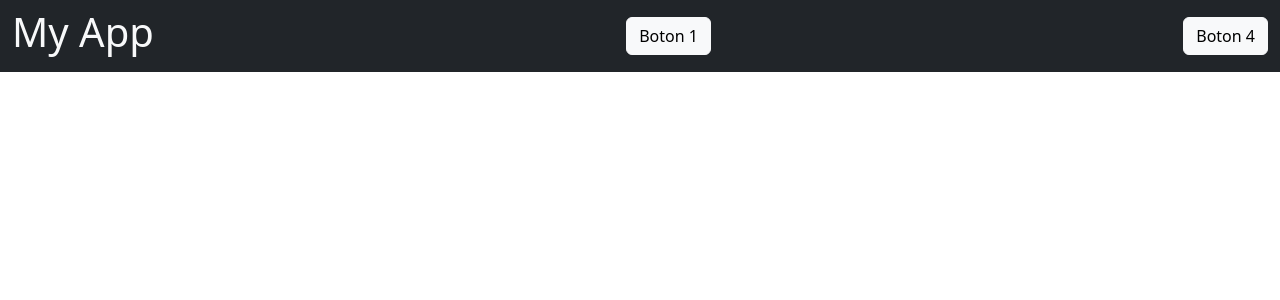
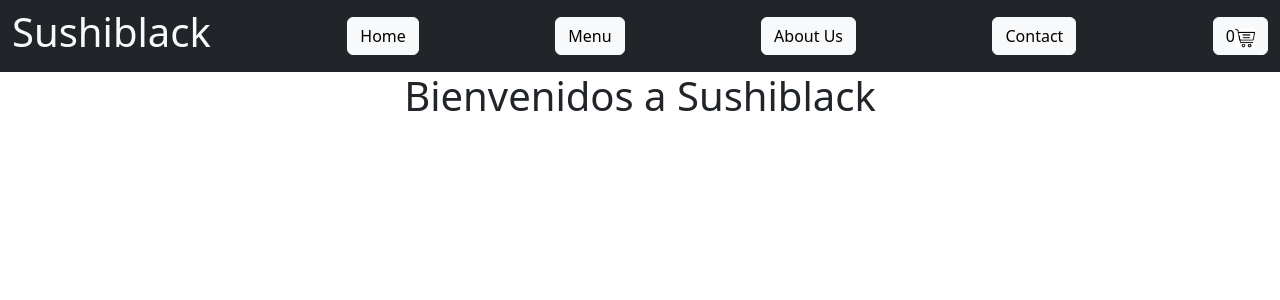
Before and after one commit to agustinazineira/React.Js, a React (Create React App) app: page / in a window 1280 px wide. Shown: the top 300 px of the page. Built offline with nearby package versions, Linux system fonts and the light colour scheme.

Commit message:
Primera entrega

```diff
--- a/src/App.js
+++ b/src/App.js
@@ -1,12 +1,17 @@
+
 import logo from './logo.svg';
 import './App.css';
 import Navbar from './Components/Navbar/Navbar';
+import ItemListContainer from './Components/ItemListContainer/ItemListContainer';
+
 
 function App() {
   return (
     <div className="App">
-      <Navbar/>
+      <Navbar />
+      <ItemListContainer greeting='Bienvenidos a Sushiblack'/>
     </div>
+
   );
 }
 
--- /dev/null
+++ b/src/Components/Button/Button.js
@@ -0,0 +1,5 @@
+const Button = (props) => {
+    return <button className='btn btn-light'>{props.children} </button>
+}
+
+export default Button
--- /dev/null
+++ b/src/Components/CartWidget/CartWidget.css
@@ -0,0 +1,3 @@
+.imageCart{
+    width: 20px;
+  }
--- /dev/null
+++ b/src/Components/CartWidget/CartWidget.js
@@ -0,0 +1,12 @@
+import './CartWidget.css'
+
+const CartWidget = (props) => {
+    return (
+        <button className='btn btn-light'>
+            {props.children}
+            <img src={'./images/cart.png'} className= 'imageCart'/>
+        </button>
+    )
+}
+
+export default CartWidget
--- /dev/null
+++ b/src/Components/ItemListContainer/ItemListContainer.js
@@ -0,0 +1,5 @@
+const ItemListContainer = (props) => {
+    return <h1>{props.greeting} </h1>
+}
+
+export default ItemListContainer
--- a/src/Components/Navbar/Navbar.js
+++ b/src/Components/Navbar/Navbar.js
@@ -1,13 +1,17 @@
 import './Navbar.css'
+import Button from '../Button/Button'
+import CartWidget from '../CartWidget/CartWidget'
 
-const Navbar = () => {
+const Navbar = (props) => {
     return(
         <nav className='navbar navbar-dark bg-dark'>
             <div className='container-fluid'>
-                <h1 className='text-light'>My App</h1>
-                <button className='btn btn-light'>Boton 1</button>
-                <button className='btn btn-light'>Boton 4</button>
-
+                <h1 className='text-light'>Sushiblack</h1>
+                <Button>Home</Button>
+                <Button>Menu</Button>
+                <Button>About Us</Button>
+                <Button>Contact</Button>
+                <CartWidget>0</CartWidget>
             </div>
 
         </nav>
```
Also changed, not shown: public/images/cart.png (added).
